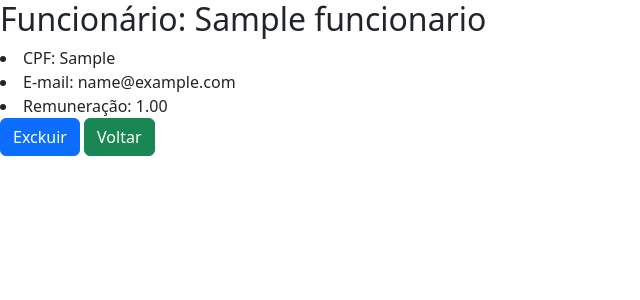
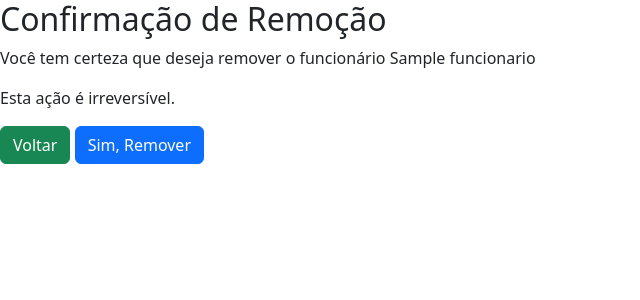
Before and after one commit to Rd-rick/Faculdade-form-django, a Django app: page /app/remover_funcionario/1 in a window 1280 px wide. Shown: the top 300 px of the page, without its empty margins (0-640 px from the left). Run offline with Django 5.2, Linux system fonts and the light colour scheme; tables that the repository leaves empty hold one stand-in row (values such as "Sample post"); some libraries are stand-ins or nearby versions.

Commit message:
Criando um modal

```diff
--- a/app/templates/remover_funcionario.html
+++ b/app/templates/remover_funcionario.html
@@ -11,16 +11,20 @@
 </head>
 
 <body>
-    <h2> Funcionário: {{ funcionario.nome }} </h2>
-    <li>CPF: {{ funcionario.cpf }}</li>
-    <li>E-mail: {{ funcionario.email }}</li>
-    <li>Remuneração: {{ funcionario.remuneracao }}</li>
+    <div class="modal__container">
+        <div class="modal__backgroud">
+            <h2> Confirmação de Remoção</h2>
+            <p>Você tem certeza que deseja remover o funcionário {{ funcionario.nome }}</p>
 
-    <form method="post">
-        {% csrf_token %}
-        <input type="submit" class="btn btn-primary" value="Exckuir"></input>
-        <button type="button" class="btn btn-success" onClick="history.go(-1)"> Voltar </button>
-    </form>
+            <p>Esta ação é irreversível.</p>
+
+            <form method="post">
+                {% csrf_token %}
+                <button type="button" class="btn btn-success" onclick="fecharModal()"> Voltar </button>
+                <input type="submit" class="btn btn-primary" value="Sim, Remover"></input>
+            </form>
+        </div>
+    </div>
 </body>
 
 </html>
```
Also changed, not shown: app/static/app/css/modal_excluir.css (added, +18 -0 lines), app/templates/lista_funcionarios.html (+16 -0 lines).
